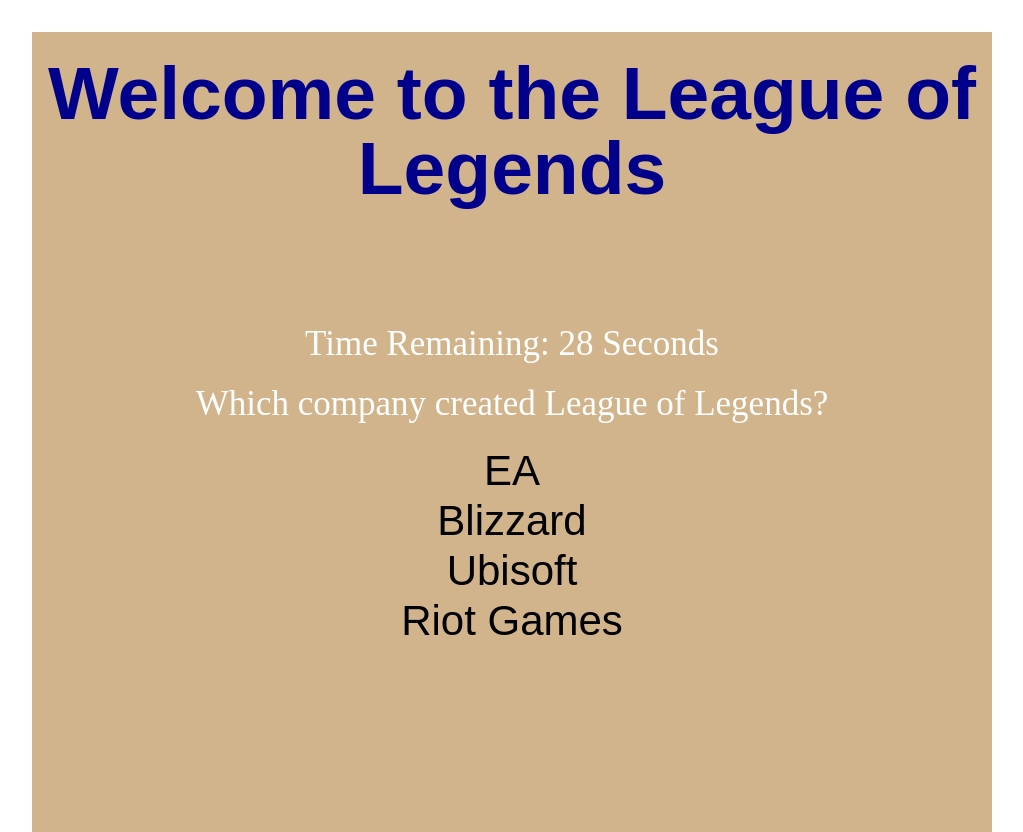
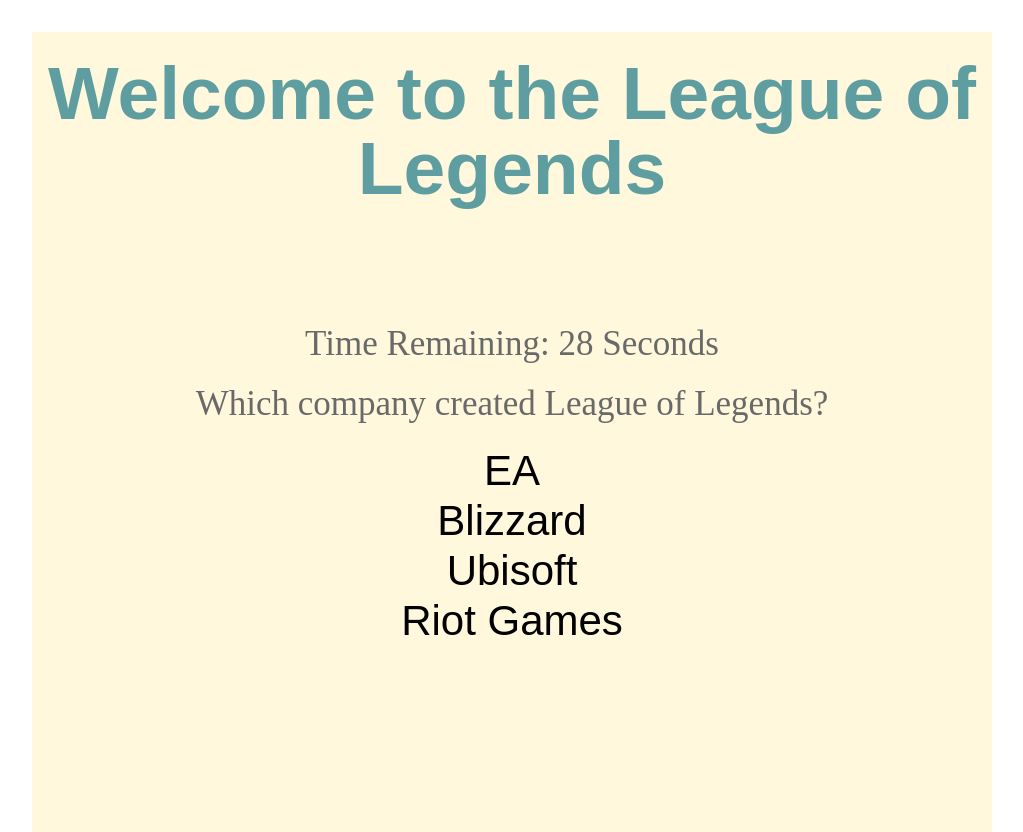
Before and after one commit to dominicsaviovu/TriviaGame, a plain HTML site: page index.html in a window 1280 px wide. Both pictures are taken after a click on the button "BEGIN". Shown: the whole page, without its empty margins (128-1151 px from the left). Drawn offline with nearby package versions, Linux system fonts and the light colour scheme; a web font is replaced by a local one.

Commit message:
updated the css

```diff
--- a/assets/css/style.css
+++ b/assets/css/style.css
@@ -13,7 +13,7 @@ body {
   height: 100%;
   box-sizing: border-box;
   margin: 2.5% auto;
-  background-color:tan;
+  background-color: cornsilk;
 }
 
 #sub-wrapper {
@@ -42,13 +42,13 @@ h1 {
   font-family: 'KoHo', sans-serif;
   font-size: 75px;
   font-weight: bold;
-  color: darkblue;
+  color: cadetblue;
 }
 
 h2 {
   margin-bottom: 25px;
   font-size: 35px;
-  color: white;
+  color: dimgray;
 }
 
 h3 {
```
